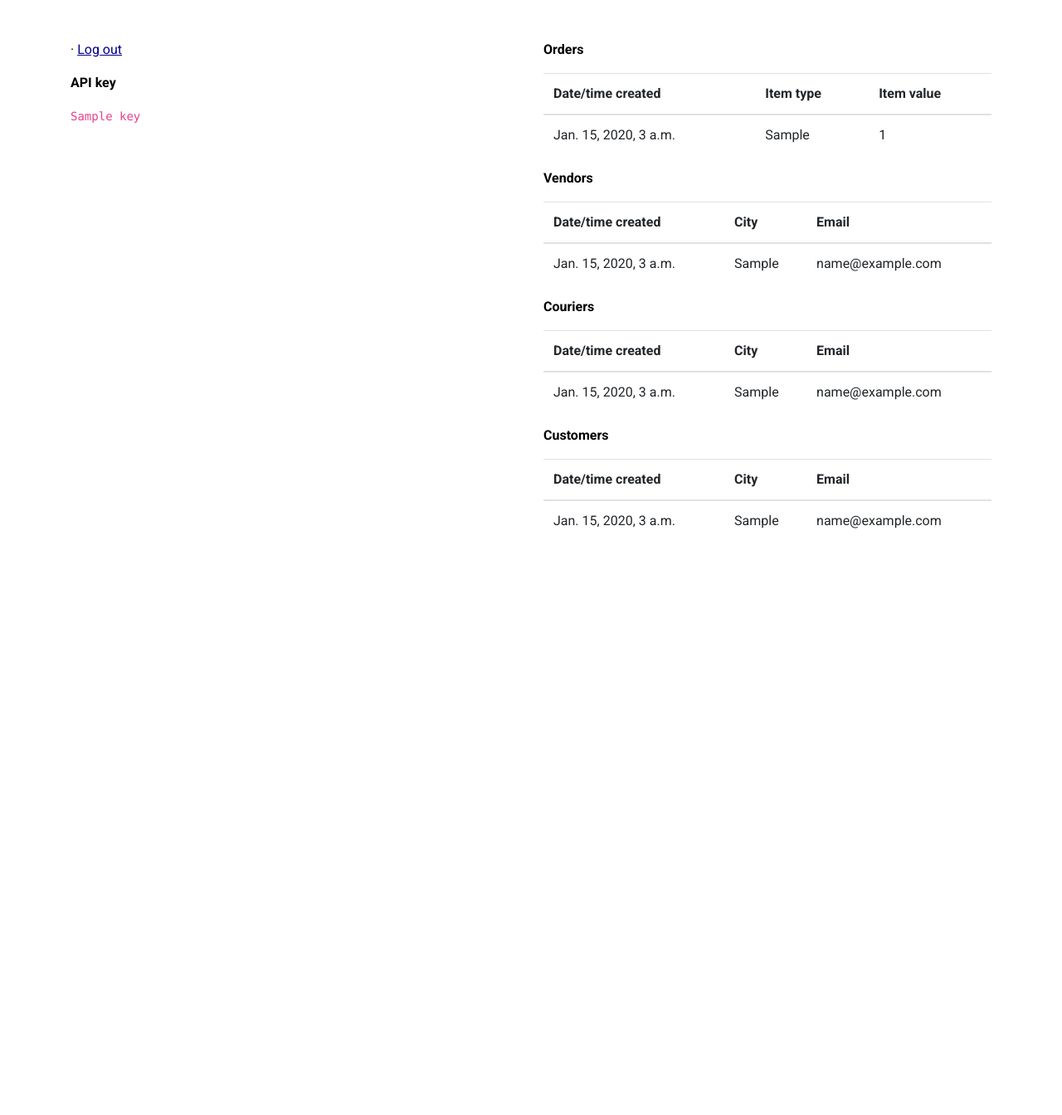
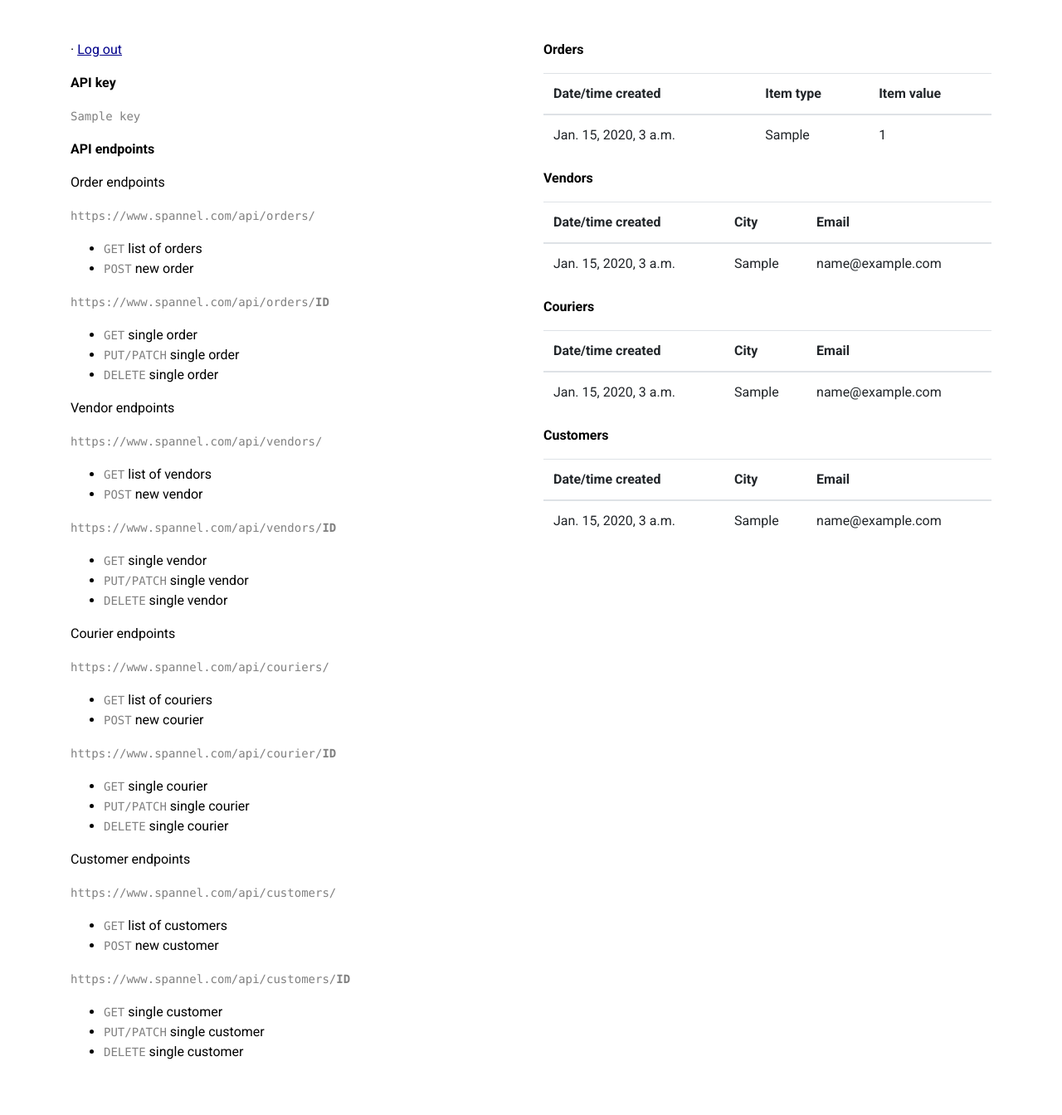
Before and after one commit to bneeland/spannel-api, a Django app: template web/front/templates/front/dashboard_view.html in a window 1280 px wide. Shown: the whole page at 83% size. Before the commit the page ends 637 px from the top, so only its background shows below. Run offline with Django 3.2, Linux system fonts and the light colour scheme; tables that the repository leaves empty hold one stand-in row (values such as "Sample post"); the template is opened without the code that fills it: values that come from a table or form of the project are taken from there, most other values are stand-ins (such as "Sample title", 1, 10 or a date in 2020); some libraries are stand-ins or nearby versions.

Commit message:
Added API endpoints in dashboard view

```diff
--- a/api/back/admin.py
+++ b/api/back/admin.py
@@ -12,7 +12,7 @@ class CustomerAdmin(admin.ModelAdmin):
     list_display = ('uuid', 'first_name', 'last_name', 'email', 'city', 'created_at')
 
 class OrderAdmin(admin.ModelAdmin):
-    list_display = ('uuid', 'user', 'item_type', 'pickup_date', 'pickup_time', 'dropoff_date', 'dropoff_time', 'courier', 'vendor', 'created_at', 'completed_at')
+    list_display = ('uuid', 'item_type', 'pickup_date', 'pickup_time', 'dropoff_date', 'dropoff_time', 'courier', 'vendor', 'created_at', 'completed_at')
 
 admin.site.register(models.Courier, CourierAdmin)
 admin.site.register(models.Vendor, VendorAdmin)
--- a/api/back/models.py
+++ b/api/back/models.py
@@ -61,7 +61,7 @@ class Order(models.Model):
     courier = models.ForeignKey('Courier', on_delete=models.CASCADE, null=True, blank=True)
     vendor = models.ForeignKey('Vendor', on_delete=models.CASCADE, null=True, blank=True)
     customer = models.ForeignKey('Customer', on_delete=models.CASCADE, null=True, blank=True)
-    user = models.ForeignKey('auth.User', on_delete=models.CASCADE, null=True)
+    # user = models.ForeignKey('auth.User', on_delete=models.CASCADE, null=True)
     created_at = models.DateTimeField(auto_now_add=True)
     modified_at = models.DateTimeField(auto_now=True)
     acknowledged_at = models.DateTimeField(null=True, blank=True)
--- a/web/front/static/front/style.css
+++ b/web/front/static/front/style.css
@@ -8,6 +8,7 @@
   --button_light: mediumblue;
   --link_dark: darkblue;
   --link_light: mediumblue;
+  --code: grey;
 }
 
 body {
@@ -50,3 +51,7 @@ a:hover, .btn-link:hover {
 .btn-primary:hover {
   background: var(--button_light);
 }
+
+code {
+  color: var(--code);
+}
--- a/web/front/templates/front/dashboard_view.html
+++ b/web/front/templates/front/dashboard_view.html
@@ -14,6 +14,100 @@
       <p>{{ user.email }} &middot; <a href="{% url 'account_logout' %}">Log out</a></p>
       <p><b>API key</b></p>
       <p><code>{{ key }}</code></p>
+      <p><b>API endpoints</b></p>
+
+      <p>Order endpoints</p>
+      <p><code>https://www.spannel.com/api/orders/</code></p>
+      <ul>
+        <li>
+          <code>GET</code> list of orders
+        </li>
+        <li>
+          <code>POST</code> new order
+        </li>
+      </ul>
+      <p><code>https://www.spannel.com/api/orders/<b>ID</b></code></p>
+      <ul>
+        <li>
+          <code>GET</code> single order
+        </li>
+        <li>
+          <code>PUT/PATCH</code> single order
+        </li>
+        <li>
+          <code>DELETE</code> single order
+        </li>
+      </ul>
+
+      <p>Vendor endpoints</p>
+      <p><code>https://www.spannel.com/api/vendors/</code></p>
+      <ul>
+        <li>
+          <code>GET</code> list of vendors
+        </li>
+        <li>
+          <code>POST</code> new vendor
+        </li>
+      </ul>
+      <p><code>https://www.spannel.com/api/vendors/<b>ID</b></code></p>
+      <ul>
+        <li>
+          <code>GET</code> single vendor
+        </li>
+        <li>
+          <code>PUT/PATCH</code> single vendor
+        </li>
+        <li>
+          <code>DELETE</code> single vendor
+        </li>
+      </ul>
+
+      <p>Courier endpoints</p>
+      <p><code>https://www.spannel.com/api/couriers/</code></p>
+      <ul>
+        <li>
+          <code>GET</code> list of couriers
+        </li>
+        <li>
+          <code>POST</code> new courier
+        </li>
+      </ul>
+      <p><code>https://www.spannel.com/api/courier/<b>ID</b></code></p>
+      <ul>
+        <li>
+          <code>GET</code> single courier
+        </li>
+        <li>
+          <code>PUT/PATCH</code> single courier
+        </li>
+        <li>
+          <code>DELETE</code> single courier
+        </li>
+      </ul>
+
+      <p>Customer endpoints</p>
+      <p><code>https://www.spannel.com/api/customers/</code></p>
+      <ul>
+        <li>
+          <code>GET</code> list of customers
+        </li>
+        <li>
+          <code>POST</code> new customer
+        </li>
+      </ul>
+      <p><code>https://www.spannel.com/api/customers/<b>ID</b></code></p>
+      <ul>
+        <li>
+          <code>GET</code> single customer
+        </li>
+        <li>
+          <code>PUT/PATCH</code> single customer
+        </li>
+        <li>
+          <code>DELETE</code> single customer
+        </li>
+      </ul>
+
     </div>
     <div class="col-lg mt-5 mt-lg-0">
       <p><b>Orders</b></p>
```
Also changed, not shown: api/back/migrations/0002_remove_order_user.py (added).
